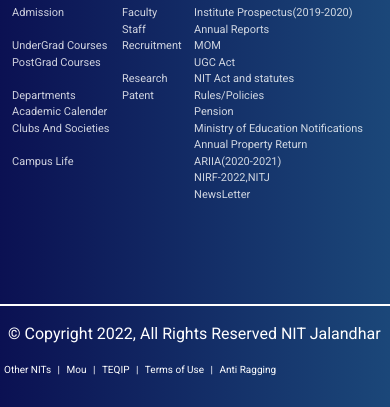
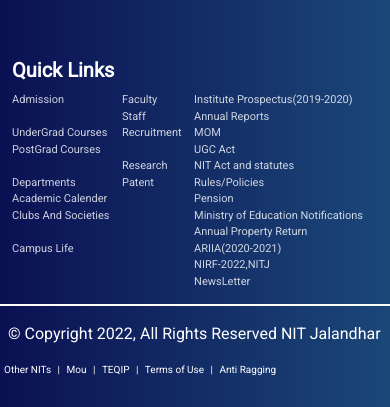
Before and after one commit to sushant-dhuria/footer-4, a website: page index.html in a window 390 px wide. Shown: the part 437-844 px from the top of the page. Drawn offline with nearby package versions, Linux system fonts and the light colour scheme.

Commit message:
Update index.html

```diff
--- a/index.html
+++ b/index.html
@@ -16,7 +16,7 @@
 </style>
 <body>
 <footer>
-      <div class="bg-gradient-to-r from-[#060c4ffa]  to-[#1b4779] -500 ... lg:h-[63%] h-[70%] text-white absolute inset-x-0 flex flex-col lg:flex-row lg:justify-between lg:bottom-[8.2%] bottom-[12.2%]" style="font-family: 'Roboto', sans-serif;">
+      <div class="bg-gradient-to-r from-[#060c4ffa]  to-[#1b4779] -500 ... lg:h-[63%] h-[70%] text-white absolute inset-x-0 flex flex-col lg:flex-row justify-between lg:bottom-[8.2%] bottom-[12.2%]" style="font-family: 'Roboto', sans-serif;">
 
         <div class="flex flex-col h-1/3">
     <div class="flex  align-middle mx-auto">
```
